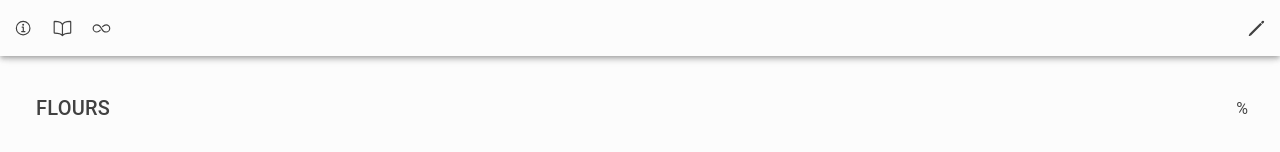
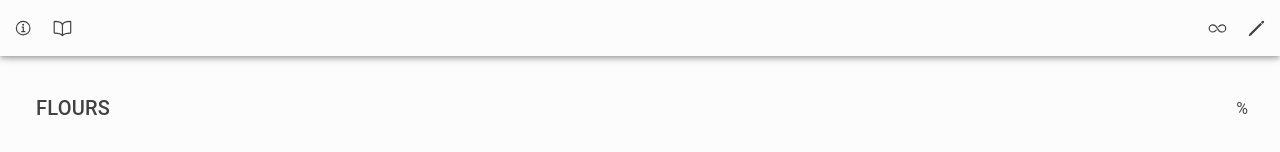
Before and after one commit to visciang/bpc-ionic-react, a React (Vite) app: page / in a window 1280 px wide. Shown: the top 152 px of the page. Built offline with nearby package versions, Linux system fonts and the light colour scheme.

Commit message:
button position

```diff
--- a/src/pages/Home.tsx
+++ b/src/pages/Home.tsx
@@ -63,12 +63,12 @@ export default function Main() {
             <IonButton onClick={onRecipes}>
               <IonIcon icon={bookOutline} />
             </IonButton>
+          </IonButtons>
+          <IonTitle>{title}</IonTitle>
+          <IonButtons slot="end">
             <IonButton onClick={onSourdoughBulder}>
               <IonIcon icon={infiniteOutline} />
             </IonButton>
-          </IonButtons>
-          <IonTitle>{title}</IonTitle>
-          <IonButtons slot="end">
             <IonButton fill={editToggle.editable ? "solid" : undefined} onClick={editToggle.onToggle}>
               <IonIcon icon={pencilOutline} />
             </IonButton>
```
